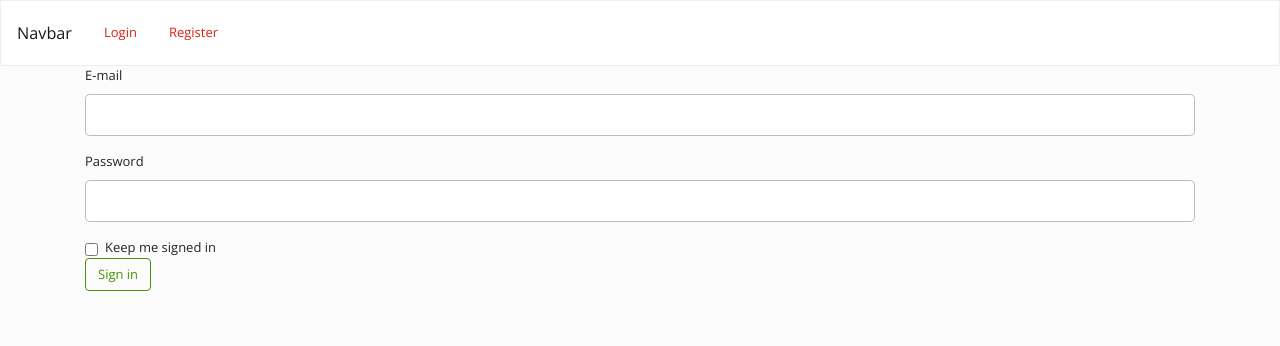
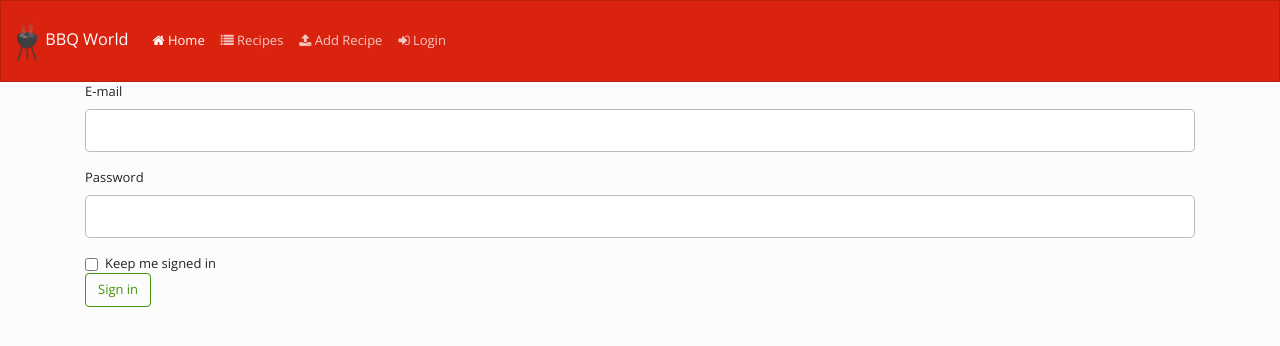
Before and after one commit to Code-Institute-Submissions/3rd-milestone-project, a Flask app: the page made by application/templates/base.html in a window 1280 px wide. Shown: the top 346 px of the page. Run offline with Flask 2, Linux system fonts and the light colour scheme; some libraries are stand-ins or nearby versions.

Commit message:
Restyled navbar

```diff
--- a/application/static/assets/css/style.css
+++ b/application/static/assets/css/style.css
@@ -2,3 +2,9 @@
 .trash {
   font-size: 1.2em;
 }
+
+/* Navigation */
+
+.navbar-brand img {
+  height: 5vh;
+}
--- a/application/templates/base.html
+++ b/application/templates/base.html
@@ -21,30 +21,70 @@
 
   <body>
     <header>
-      <nav class="navbar navbar-expand-lg navbar-light bg-light">
-        <a class="navbar-brand" href="#">Navbar</a>
+      <nav class="navbar navbar-expand-lg navbar-dark bg-primary">
+        <a class="navbar-brand" href="{{ url_for('home') }}"
+          >
+          <!-- Credits Pixbay user: Clker-Free-Vector-Images / https://pixabay.com/nl/vectors/barbecue-grill-houtskool-brand-309842/ -->
+          <img
+            class="mr-2"
+            src="{{url_for('static', filename='assets/images/barbecue-309842_960_720.png')}}"
+            alt="BBQ World"
+          />BBQ World</a
+        >
         <button
           class="navbar-toggler"
           type="button"
           data-toggle="collapse"
-          data-target="#navbarNavAltMarkup"
-          aria-controls="navbarNavAltMarkup"
+          data-target="#navbarColor01"
+          aria-controls="navbarColor01"
           aria-expanded="false"
           aria-label="Toggle navigation"
         >
           <span class="navbar-toggler-icon"></span>
         </button>
-        <div class="collapse navbar-collapse" id="navbarNavAltMarkup">
-          <!-- Show account and logout when user is logged in. If not show login and register links -->
-          {% if current_user.is_authenticated %}
-                <a class="nav-item nav-link" href="{{ url_for('add_recipe') }}">Add Recipe</a>
-                <a class="nav-item nav-link" href="{{ url_for('my_recipes') }}">My Recipes</a>
-                <a class="nav-item nav-link" href="{{ url_for('account') }}">Account</a>
-                <a class="nav-item nav-link" href="{{ url_for('logout') }}">Logout</a>
-              {% else %}
-              <a class="nav-item nav-link" href="{{ url_for('login') }}">Login</a>
-              <a class="nav-item nav-link" href="{{ url_for('register') }}">Register</a>
+
+        <div class="collapse navbar-collapse" id="navbarColor01">
+          <ul class="navbar-nav mr-auto">
+            <li class="nav-item active">
+              <a class="nav-link" href="{{ url_for('home') }}"
+                ><i class="fa fa-home"></i> Home <span class="sr-only">(current)</span></a
+              >
+            </li>
+            <li class="nav-item">
+              <a class="nav-item nav-link" href="{{ url_for('recipes') }}"
+                ><i class="fa fa-list"></i> Recipes</a
+              >
+            </li>
+            <li class="nav-item">
+              <a class="nav-link" href="{{ url_for('add_recipe') }}"><i class="fa fa-upload"></i> Add Recipe</a>
+          </li>
+            <!-- Show account and logout when user is logged in. If not show login and register links -->
+            {% if current_user.is_authenticated %}
+
+            <li class="nav-item">
+              <a class="nav-item nav-link" href="{{ url_for('my_recipes') }}"
+                >My Recipes</a
+              >
+            </li>
+            <li class="nav-item">
+              <a class="nav-item nav-link" href="{{ url_for('account') }}"
+                ><i class="fa fa-user-circle"></i> Account</a
+              >
+            </li>
+            <li class="nav-item">
+              <a class="nav-item nav-link" href="{{ url_for('logout') }}"
+                ><i class="fa fa-sign-out"></i> Logout</a
+              >
+            </li>
+            {% else %}
+            <li class="nav-item">
+              <a class="nav-item nav-link" href="{{ url_for('login') }}"
+                ><i class="fa fa-sign-in"></i> Login</a
+              >
+            </li>
               {% endif %}
+            </li>
+          </ul>
         </div>
       </nav>
     </header>
```
Also changed, not shown: README.md, application/static/assets/images/barbecue-309842_960_720.png (added).
